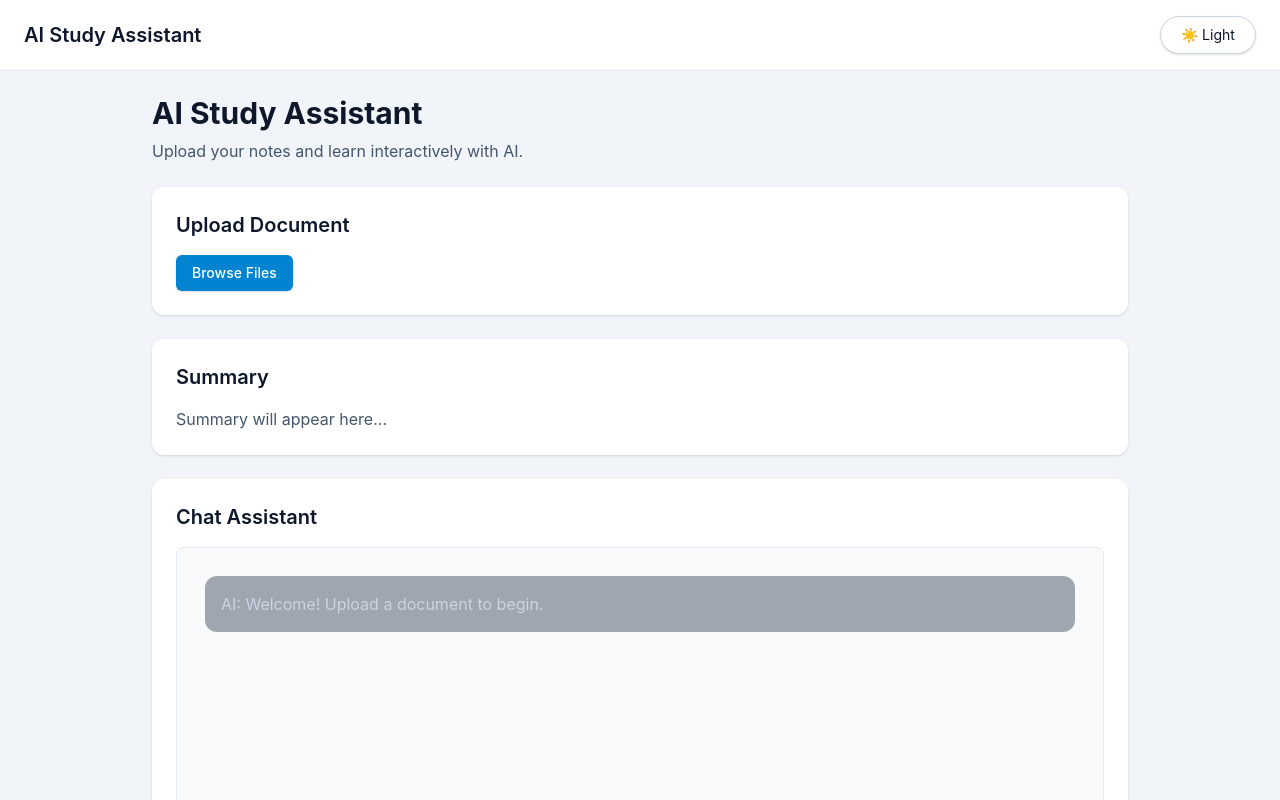
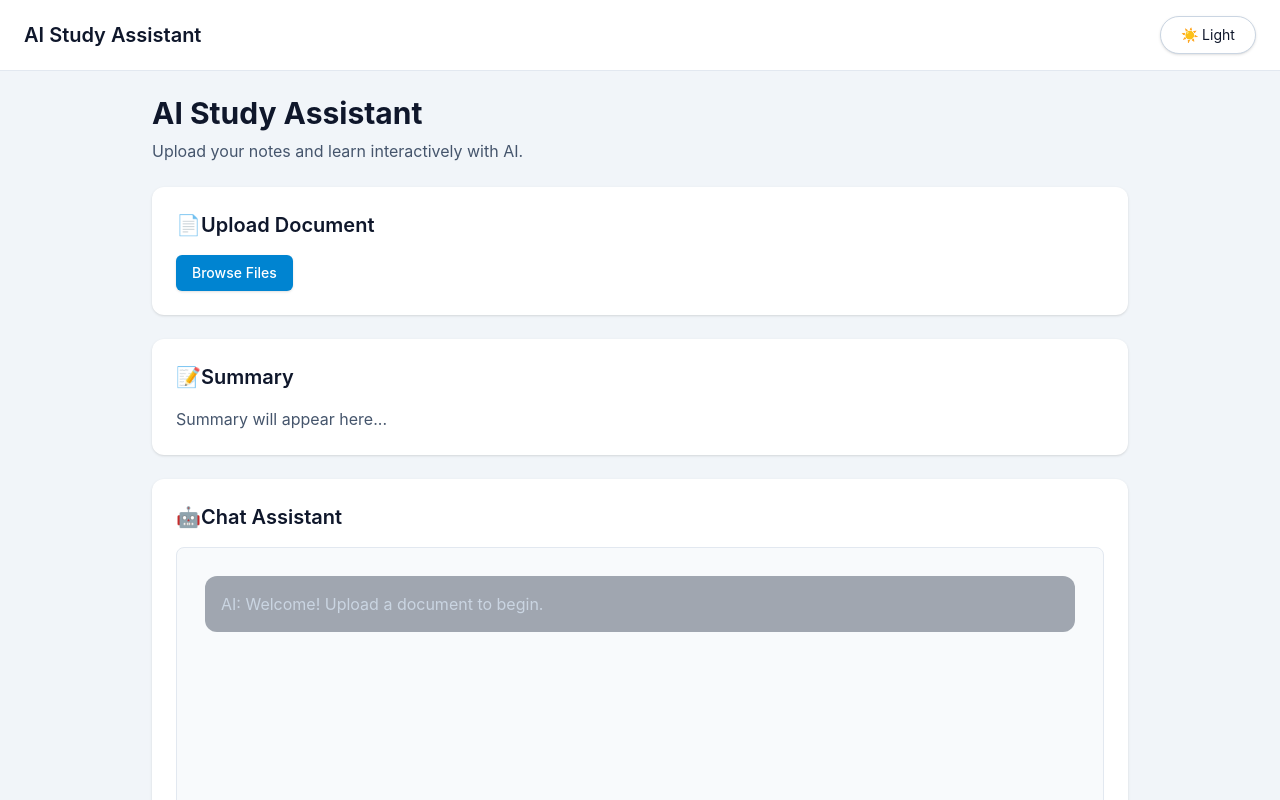
Before and after one commit to ARUN-PS00/ai-study-assistant, a React (Vite) app: page / in a window 1280 px wide. Shown: the top 800 px of the page. Built offline with nearby package versions, Linux system fonts and the light colour scheme.

Commit message:
Add icons to section headings

```diff
--- a/src/components/ChatBox.jsx
+++ b/src/components/ChatBox.jsx
@@ -17,7 +17,7 @@ function ChatBox({ theme }) {
   return (
     <div className={containerClass}>
       <h2 className="text-xl font-semibold mb-4">
-        Chat Assistant
+         🤖Chat Assistant
       </h2>
 
       <div className={`${panelClass} flex flex-col justify-between`}
--- a/src/components/FileUpload.jsx
+++ b/src/components/FileUpload.jsx
@@ -11,7 +11,7 @@ function FileUpload(props) {
   return (
     <div className={`file-upload p-6 rounded-xl shadow ${theme === 'dark' ? 'bg-slate-900' : 'bg-white'}`}>
       <h2 className={`upload-title text-xl font-semibold mb-4 ${theme === 'dark' ? 'text-white' : 'text-slate-900'}`}>
-        Upload Document
+         📄Upload Document
       </h2>
 
       <input
--- a/src/components/SummaryBox.jsx
+++ b/src/components/SummaryBox.jsx
@@ -7,7 +7,7 @@ function SummaryBox({ theme }) {
   return (
     <div className={containerClass}>
       <h2 className="text-xl font-semibold mb-4">
-        Summary
+        📝Summary
       </h2>
 
       <p className={theme === "dark" ? "text-slate-300" : "text-slate-600"}>
```
Also changed, not shown: 1 other file (tests, documents, lock files or other folders).
